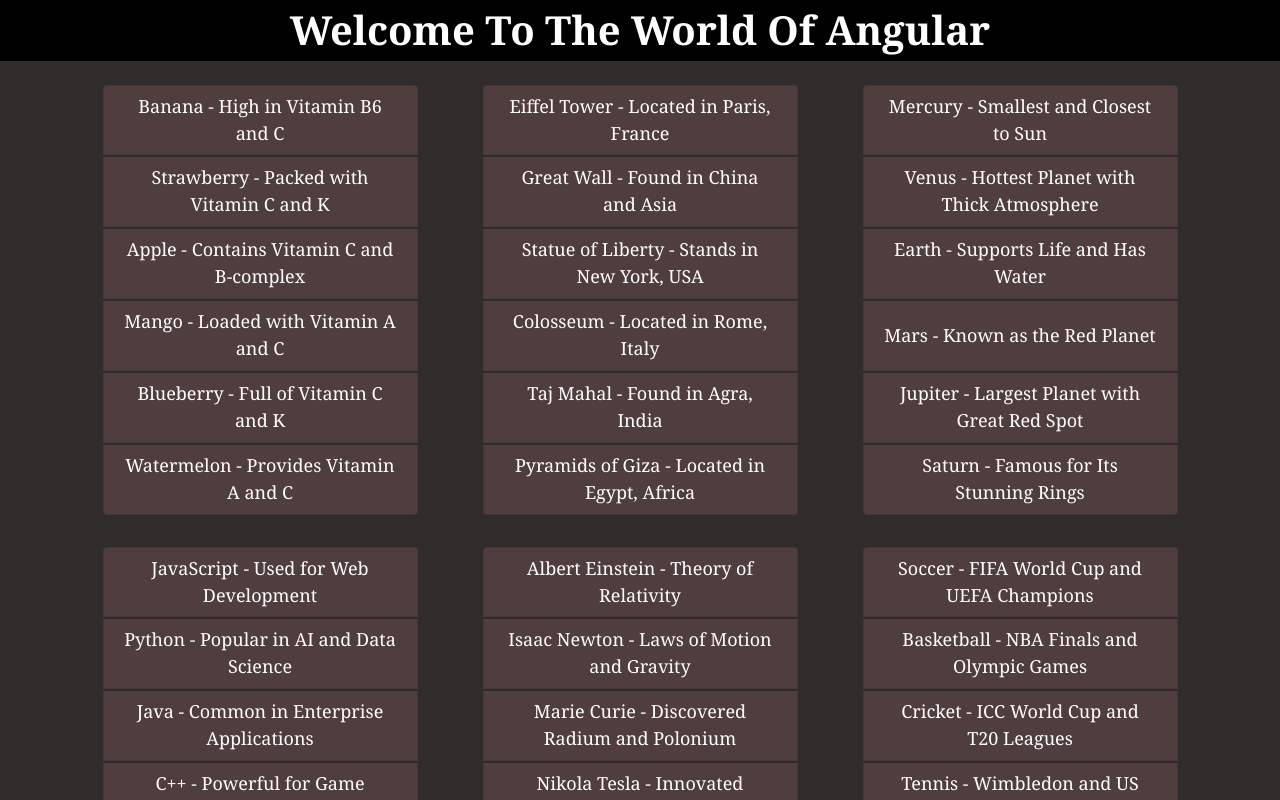
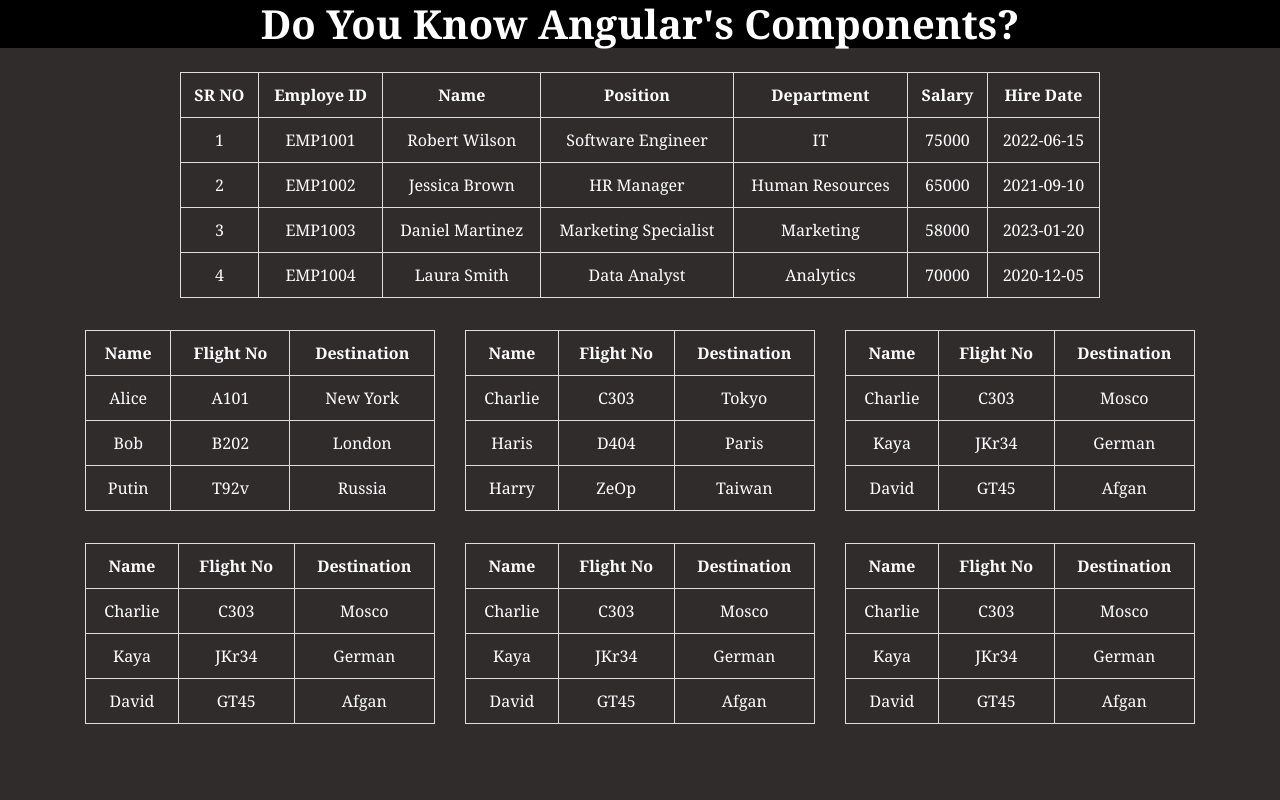
Before and after one commit to Ataar/tab_Summer, an Angular app: page / in a window 1280 px wide. Shown: the top 800 px of the page. Built offline with nearby package versions, Linux system fonts and the light colour scheme.

Commit message:
Initial commit for Angular project

```diff
--- a/src/app/app.component.html
+++ b/src/app/app.component.html
@@ -1,46 +1,63 @@
+
+
 
 
 <h1 class="heading">{{ title }}</h1>
-
 <div class="container mt-4">
-<div class="row lists">
-
-<div class="col-md-4">
-<ul class="list-group">
-<li *ngFor = "let list01 of fruits" class="list-group-item">{{list01}}</li>
-</ul>
-</div>
-
-<div class="col-md-4">
-<ul class="list-group">
-<li *ngFor = "let list02 of landmarks " class="list-group-item">{{list02}}</li>
-</ul>
-</div>
+    <div class="row">
+        <div class="col-md-10 offset-md-1">
+            <div class="table-responsive">
+                <table class="table table-bordered">
+                    <thead class="headTable">
+                        <tr>
+                            <th>SR NO</th>
+                            <th>Employe ID</th>
+                            <th>Name</th>
+                            <th>Position</th>
+                            <th>Department</th>
+                            <th>Salary</th>
+                            <th>Hire Date</th>
+                        </tr>
+                    </thead>
+                    <tbody>
+                        <tr *ngFor="let Employe of employees; let i = index">
+                            <td>{{i+1}}</td>
+                            <td>{{Employe.employeeId}}</td>
+                            <td>{{Employe.name}}</td>
+                            <td>{{Employe.position}}</td>
+                            <td>{{Employe.department}}</td>
+                            <td>{{Employe.salary}}</td>
+                            <td>{{Employe.hireDate}}</td>
+                        </tr>
+                    </tbody>
+                </table>
+            </div>
+        </div>
+    </div>
 
 
-<div class="col-md-4">
-<ul class="list-group">
-<li *ngFor = "let list03 of planets" class="list-group-item">{{list03}}</li>
-</ul>
+
+
+    <div class="row">
+        <div class="col-md-4 mt-3" *ngFor="let table of flightBookingsTables">
+            <div class="table-responsive">
+                <table class="table table-bordered text-white">
+                    <thead class="headTable">
+                        <tr>
+                            <th>Name</th>
+                            <th>Flight No</th>
+                            <th>Destination</th>
+                        </tr>
+                    </thead>
+                    <tbody>
+                        <tr *ngFor="let fBook of table">
+                            <td>{{fBook.passengerName}}</td>
+                            <td>{{fBook.flightNumber}}</td>
+                            <td>{{fBook.destination}}</td>
+                        </tr>
+                    </tbody>
+                </table>
+            </div>
+        </div>
+    </div>
 </div>
-
-<div class="col-md-4">
-<ul class="list-group">
-<li *ngFor = "let list04 of languages" class="list-group-item">{{list04}}</li>
-</ul>
-</div>
-
-<div class="col-md-4">
-<ul class="list-group">
-<li *ngFor = "let list05 of scientists" class="list-group-item">{{list05}}</li>
-</ul>
-</div>
-
-<div class="col-md-4">
-  <ul class="list-group">
-  <li *ngFor = "let list06 of sports" class="list-group-item">{{list06}}</li>
-  </ul>
-  </div>
-
-</div>
-</div>
--- a/src/app/app.component.scss
+++ b/src/app/app.component.scss
@@ -7,7 +7,7 @@
     text-align: center;
     color: white;
     background-color: black;
-    padding: 0.40rem;
+    // padding: 0.40rem;
 
     @media (max-width: 768px) {
         font-size: 1.5rem;
@@ -15,7 +15,7 @@
     }
 
     @media (max-width: 480px) {
-        font-size: 1.2rem;
+        font-size: 1.1rem;
         padding: 0.6rem;
 
     }
@@ -24,54 +24,41 @@
 
 
 
-.lists .col-md-4 {
-    margin-bottom: 30px;
-}
 
 
-ul {
-    padding: 0;
-    display: flex;
-    flex-direction: column;
-    align-items: center;
-}
-
-ul li {
-    width: 90%;
-    max-width: 360px;
-    height: 70px;
+  .table th, .table td {
+    padding: 10px;
     text-align: center;
-    background-color: rgb(80, 62, 62);
+    border: 1px solid #ddd;
+    white-space: nowrap;
     color: white;
-    font-size: 18px;
-    font-family: Georgia, serif;
-    margin-bottom: 2px;
-    display: flex;
-    align-items: center;
-    justify-content: center;
-
   }
 
 
   @media (max-width: 768px) {
-    ul li {
-        width: 100%;
-        font-size: 16px;
-        margin-bottom: 3px;
+    .table th, .table td {
+      font-size: 14px;
+      padding: 8px;
+    }
+
+    .table-container {
+      overflow-x: scroll;
+    }
+
+    .loader {
+      justify-content: center;
     }
   }
 
   @media (max-width: 480px) {
-    ul {
-        flex-direction: column;
-        align-items: center;
+    .table th, .table td {
+      font-size: 12px;
+      padding: 6px;
     }
 
-    ul li {
-        width: 68%;
-        font-size: 14px;
-        height: auto;
-        padding: 10px;
-        margin-bottom: 2px;
+    .table th:nth-child(3),
+    .table td:nth-child(3) {
+      display: none;
     }
+
   }
--- a/src/app/app.component.ts
+++ b/src/app/app.component.ts
@@ -1,4 +1,5 @@
 import { Component } from '@angular/core';
+import { EmployeData } from './shared/models/employees';
 
 @Component({
   selector: 'app-root',
@@ -6,75 +7,88 @@ import { Component } from '@angular/core';
   styleUrls: ['./app.component.scss']
 })
 export class AppComponent {
-  title = 'Welcome to the World of Angular';
-  fruits: Array<string> = [
-    "Banana - High in Vitamin B6 and C",
-    "Strawberry - Packed with Vitamin C and K",
-    "Apple - Contains Vitamin C and B-complex",
-    "Mango - Loaded with Vitamin A and C",
-    "Blueberry - Full of Vitamin C and K",
-    "Watermelon - Provides Vitamin A and C"
+  title = "Do You Know Angular's Components?";
+
+
+
+   employees : Array<EmployeData>= [
+    {
+      employeeId: "EMP1001",
+      name: "Robert Wilson",
+      position: "Software Engineer",
+      department: "IT",
+      salary: 75000,
+      hireDate: "2022-06-15"
+    },
+    {
+      employeeId: "EMP1002",
+      name: "Jessica Brown",
+      position: "HR Manager",
+      department: "Human Resources",
+      salary: 65000,
+      hireDate: "2021-09-10"
+    },
+    {
+      employeeId: "EMP1003",
+      name: "Daniel Martinez",
+      position: "Marketing Specialist",
+      department: "Marketing",
+      salary: 58000,
+      hireDate: "2023-01-20"
+    },
+    {
+      employeeId: "EMP1004",
+      name: "Laura Smith",
+      position: "Data Analyst",
+      department: "Analytics",
+      salary: 70000,
+      hireDate: "2020-12-05"
+    }
   ];
 
 
-    landmarks: Array<string> = [
-      "Eiffel Tower - Located in Paris, France",
-      "Great Wall - Found in China and Asia",
-      "Statue of Liberty - Stands in New York, USA",
-      "Colosseum - Located in Rome, Italy",
-      "Taj Mahal - Found in Agra, India",
-      "Pyramids of Giza - Located in Egypt, Africa",
-    ];
 
-      planets: Array<string> = [
-        "Mercury - Smallest and Closest to Sun",
-        "Venus - Hottest Planet with Thick Atmosphere",
-        "Earth - Supports Life and Has Water",
-        "Mars - Known as the Red Planet",
-        "Jupiter - Largest Planet with Great Red Spot",
-        "Saturn - Famous for Its Stunning Rings"
+flightBookingsTables = [
+  [
+      { passengerName: 'Alice', flightNumber: 'A101', destination: 'New York' },
+      { passengerName: 'Bob', flightNumber: 'B202', destination: 'London' },
+      { passengerName: 'Putin', flightNumber: 'T92v', destination: 'Russia' }
+  ],
 
-      ];
+  [
+      { passengerName: 'Charlie', flightNumber: 'C303', destination: 'Tokyo' },
+      { passengerName: 'Haris', flightNumber: 'D404', destination: 'Paris' },
+      { passengerName: 'Harry', flightNumber: 'ZeOp', destination: 'Taiwan' }
+  ],
+
+  [
+    { passengerName: 'Charlie', flightNumber: 'C303', destination: 'Mosco' },
+    { passengerName: 'Kaya', flightNumber: 'JKr34', destination: 'German' },
+    { passengerName: 'David', flightNumber: 'GT45', destination: 'Afgan' }
+],
+
+[
+  { passengerName: 'Charlie', flightNumber: 'C303', destination: 'Mosco' },
+  { passengerName: 'Kaya', flightNumber: 'JKr34', destination: 'German' },
+  { passengerName: 'David', flightNumber: 'GT45', destination: 'Afgan' }
+],
 
 
+[
+  { passengerName: 'Charlie', flightNumber: 'C303', destination: 'Mosco' },
+  { passengerName: 'Kaya', flightNumber: 'JKr34', destination: 'German' },
+  { passengerName: 'David', flightNumber: 'GT45', destination: 'Afgan' }
+],
 
-        languages: Array<string> = [
-          "JavaScript - Used for Web Development",
-          "Python - Popular in AI and Data Science",
-          "Java - Common in Enterprise Applications",
-          "C++ - Powerful for Game Development",
-          "Swift - Essential for iOS Applications",
-          "Kotlin - Official Language for Android"
-
-        ];
+[
+  { passengerName: 'Charlie', flightNumber: 'C303', destination: 'Mosco' },
+  { passengerName: 'Kaya', flightNumber: 'JKr34', destination: 'German' },
+  { passengerName: 'David', flightNumber: 'GT45', destination: 'Afgan' }
+]
 
 
+]
 
+}
 
-
-          scientists: Array<string> = [
-            "Albert Einstein - Theory of Relativity",
-            "Isaac Newton - Laws of Motion and Gravity",
-            "Marie Curie - Discovered Radium and Polonium",
-            "Nikola Tesla - Innovated Electrical Power",
-            "Galileo Galilei - Father of Modern Astronomy",
-            "Charles Darwin - Theory of Evolution"
-          ];
-
-
-            sports: Array<string> = [
-              "Soccer - FIFA World Cup and UEFA Champions",
-              "Basketball - NBA Finals and Olympic Games",
-              "Cricket - ICC World Cup and T20 Leagues",
-              "Tennis - Wimbledon and US Open",
-              "Formula 1 - Monaco Grand Prix and Championships",
-              "Golf - The Masters and Ryder Cup"
-
-            ];
-
-
-
-
-
-
-    }
+  // we have array so we will have to craete interFace of this array.
--- /dev/null
+++ b/src/app/shared/models/employees.ts
@@ -0,0 +1,9 @@
+export interface EmployeData
+{
+    employeeId: string
+      name: string
+      position: string
+      department: string
+      salary: number
+      hireDate: string
+}
--- a/src/styles.scss
+++ b/src/styles.scss
@@ -1,4 +1,9 @@
 /* You can add global styles to this file, and also import other style files */
+*{
+    margin: 0;
+    padding:0;
+    box-sizing: border-box;
+}
 
 body {
     background-color: #302c2c; // Light gray background
```
Lines whose indentation alone changed are shown as unchanged.
